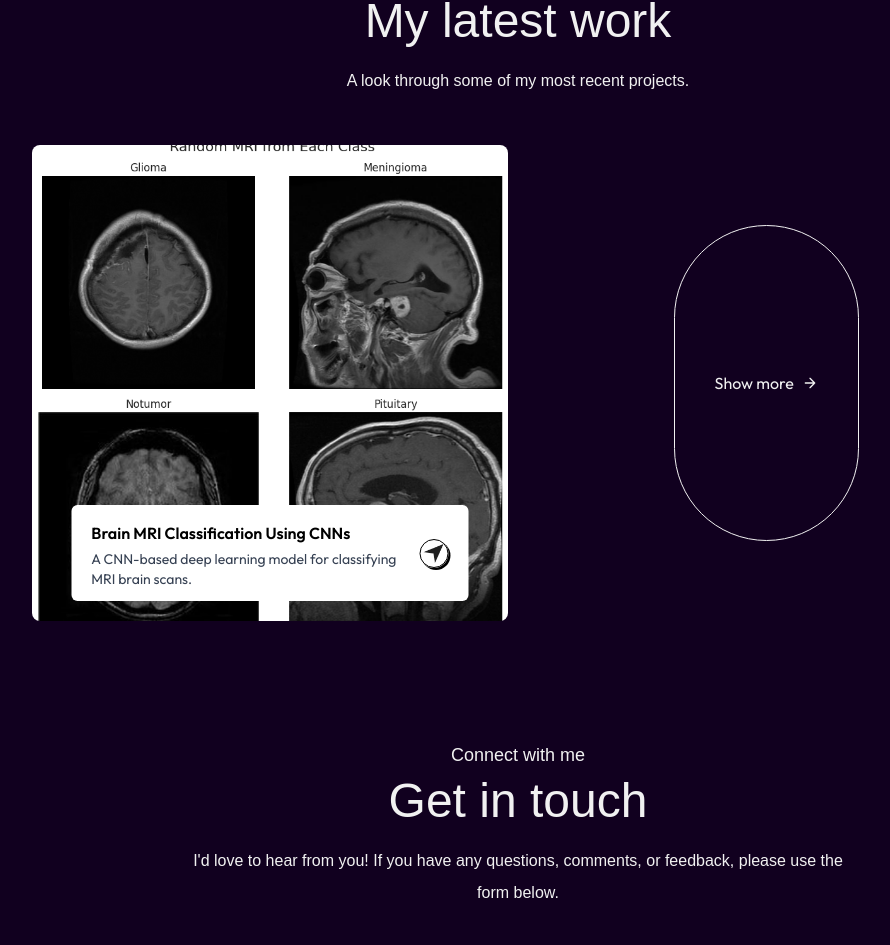
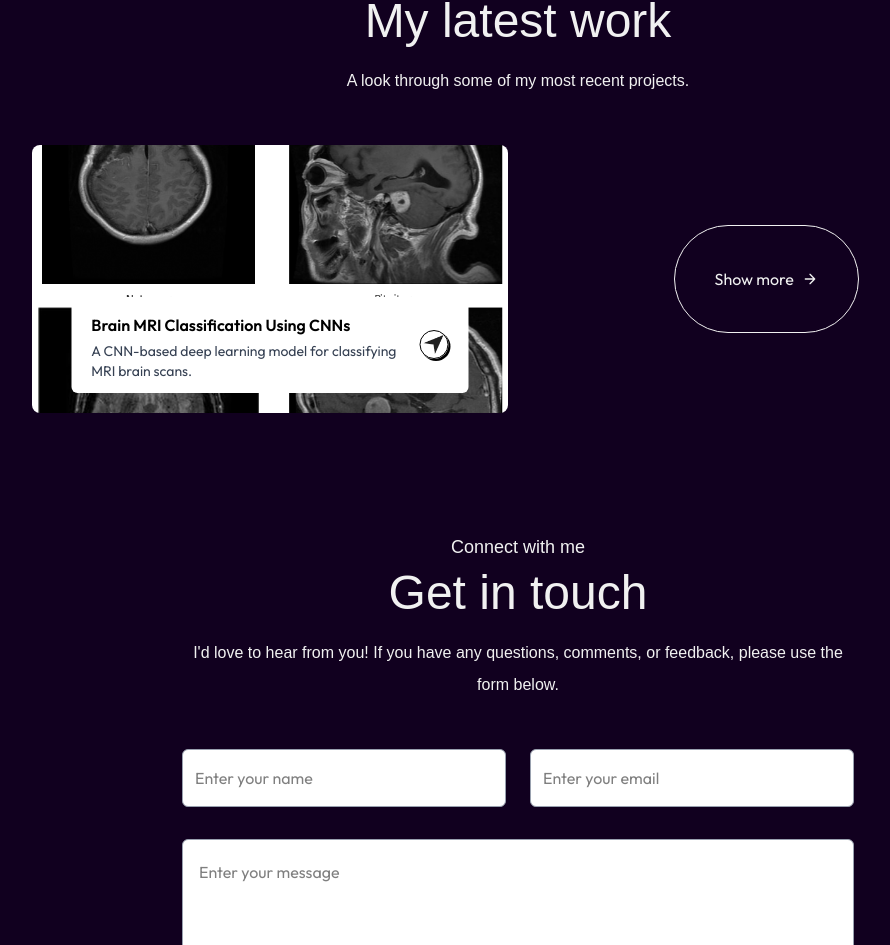
Before and after one commit to Brum99/portfolio-website, a Next.js app: page / in a window 1280 px wide. Shown: the part 2478-3423 px from the top of the page, without its empty margins (122-1012 px from the left). Built offline with nearby package versions, Linux system fonts and the light colour scheme; a web font is replaced by a local one.

Commit message:
fixed an issue with the image being displayed without formatting

```diff
--- a/app/components/Work.jsx
+++ b/app/components/Work.jsx
@@ -18,12 +18,19 @@ const Work = (isDarkMode) => {
 
     <div className='grid grid-cols-auto my-10 gap-5'>
         {workData.map((project) => (
-            <Link
+                <Link
                 key={project.slug}
                 href={`/projects/${project.slug}`}
-                className='aspect-square bg-no-repeat bg-cover bg-center rounded-lg relative cursor-pointer group'
-                style={{backgroundImage: `url(${project.bgImage})`}}
-            >
+                className="relative group rounded-lg overflow-hidden"
+                >
+                <div className="aspect-video w-full relative">
+                    <Image
+                    src={project.bgImage}
+                    alt={project.title}
+                    fill
+                    className="object-cover"
+                    />
+                </div>
                 <div className='bg-white w-10/12 rounded-md absolute bottom-5 left-1/2 -translate-x-1/2 py-3 px-5 flex items-center justify-between duration-500 group-hover:bottom-7 '>
                     <div>
                         <h2 className='font-semibold force-dark-heading-black'>{project.title}</h2>
```
